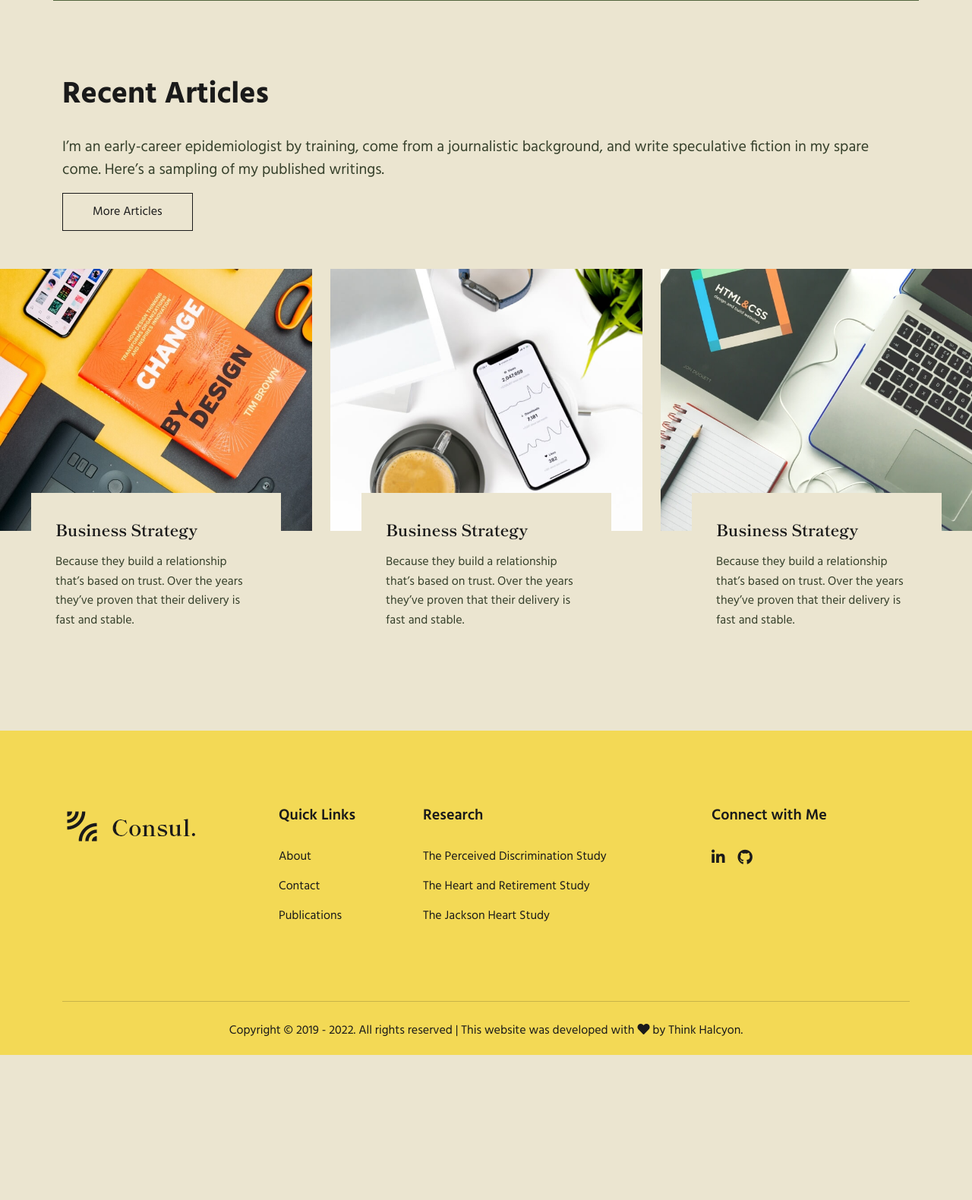
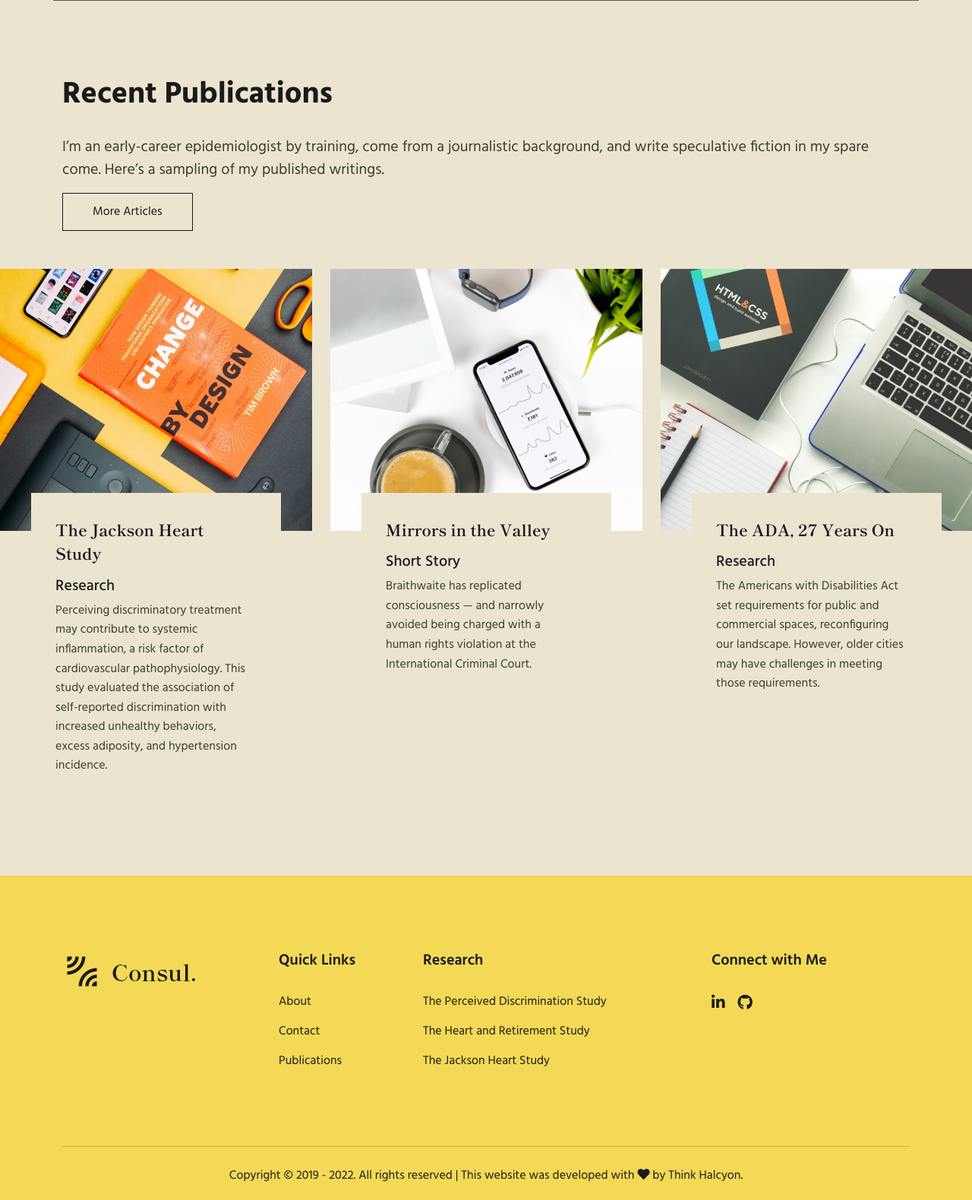
Before and after one commit to JonayahJ/ksims, a Django app: page / in a window 1280 px wide. Shown: the part 3849-5429 px from the top of the page at 76% size. Before the commit the page ends 5238 px from the top, so only its background shows below. Run offline with Django 3.2, Linux system fonts and the light colour scheme; some libraries are stand-ins or nearby versions.

Commit message:
homepage content updated-publications list

```diff
--- a/pages/templates/index.html
+++ b/pages/templates/index.html
@@ -201,11 +201,11 @@
                     <div class="col-xl-12">
                         <!-- Section Tittle -->
                         <div class="section-tittle mb-50 d-flex flex-wrap justify-content-between align-items-center">
-                            <h2>Recent Articles</h2>
+                            <h2>Recent Publications</h2>
                             <p>
                                 I’m an early-career epidemiologist by training, come from a journalistic background, and write speculative fiction in my spare come. Here’s a sampling of my published writings.
                             </p>
-                            <a href="#" class="btn_2">More Articles</a>
+                            <a href="{% url 'publications' %}" class="btn_2">More Articles</a>
                         </div>
                     </div>
                 </div>
@@ -218,8 +218,9 @@
                                 <img src="{% static 'pages/assets/img/gallery/case1.jpg' %}" alt="">
                             </div>
                             <div class="services-caption">
-                                <h4><a href="#">Business Strategy</a></h4>
-                                <p>Because they build a relationship that’s based on trust. Over the years they’ve proven that their delivery is fast and stable.</p>
+                                <h4><a href="#">The Jackson Heart Study</a></h4>
+                                <h5>Research</h5>
+                                <p>Perceiving discriminatory treatment may contribute to systemic inflammation, a risk factor of cardiovascular pathophysiology. This study evaluated the association of self-reported discrimination with increased unhealthy behaviors, excess adiposity, and hypertension incidence.</p>
                             </div>
                         </div>
                     </div>
@@ -229,8 +230,9 @@
                                 <img src="{% static 'pages/assets/img/gallery/case2.jpg' %}" alt="">
                             </div>
                             <div class="services-caption">
-                                <h4><a href="#">Business Strategy</a></h4>
-                                <p>Because they build a relationship that’s based on trust. Over the years they’ve proven that their delivery is fast and stable.</p>
+                                <h4><a href="#">Mirrors in the Valley</a></h4>
+                                <h5>Short Story</h5>
+                                <p>Braithwaite has replicated consciousness — and narrowly avoided being charged with a human rights violation at the International Criminal Court.</p>
                             </div>
                         </div>
                     </div>
@@ -240,8 +242,9 @@
                                 <img src="{% static 'pages/assets/img/gallery/case3.jpg' %}" alt="">
                             </div>
                             <div class="services-caption">
-                                <h4><a href="#">Business Strategy</a></h4>
-                                <p>Because they build a relationship that’s based on trust. Over the years they’ve proven that their delivery is fast and stable.</p>
+                                <h4><a href="#">The ADA, 27 Years On</a></h4>
+                                <h5>Research</h5>
+                                <p>The Americans with Disabilities Act set requirements for public and commercial spaces, reconfiguring our landscape. However, older cities may have challenges in meeting those requirements.</p>
                             </div>
                         </div>
                     </div>
@@ -251,8 +254,9 @@
                                 <img src="{% static 'pages/assets/img/gallery/case2.jpg' %}" alt="">
                             </div>
                             <div class="services-caption">
-                                <h4><a href="#">Business Strategy</a></h4>
-                                <p>Because they build a relationship that’s based on trust. Over the years they’ve proven that their delivery is fast and stable.</p>
+                                <h4><a href="#">Signaling Accessibility</a></h4>
+                                <h5>Research</h5>
+                                <p>Leaving auditory crosswalks at the discretion of the individual municipality means that many members of the visually impaired community do not feel safe crossing the street.</p>
                             </div>
                         </div>
                     </div>
```
